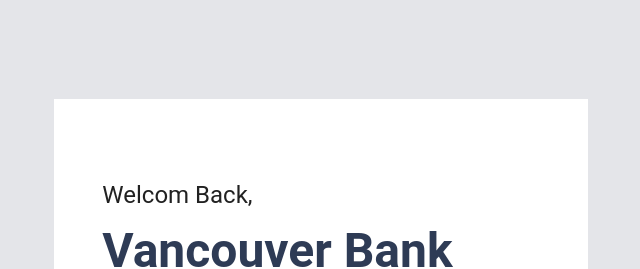
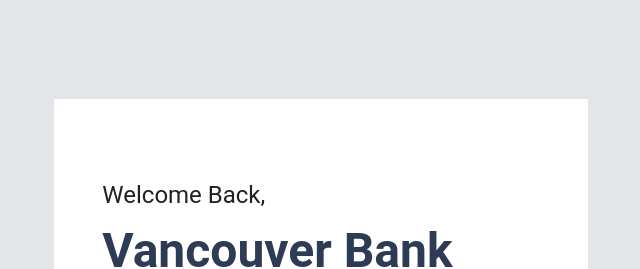
Before and after one commit to we-succeed/vb, a React (Create React App) app in the folder client/: page /login in a window 1280 px wide. Shown: the top 269 px of the page, without its empty margins (319-959 px from the left). Built offline with nearby package versions, Linux system fonts and the light colour scheme.

Commit message:
fixed misspell

```diff
--- a/client/src/components/Transfer/TransferTxForm.js
+++ b/client/src/components/Transfer/TransferTxForm.js
@@ -140,7 +140,7 @@ const TransferTxForm = (props) => {
 
     return (
         <Container component="main">
-            <PageTitle title={props.state.type === 'transfer' ? 'Trnasfer' : 'Send Money'} />
+            <PageTitle title={props.state.type === 'transfer' ? 'Transfer' : 'Send Money'} />
             {props.state.type && FormFields[props.state.type].schema.map((form, idx) => (
                 <VBInputField key={`user-profile-grid-${idx}`} form={form} data={tx} cb={PageCallBack} />
             ))}
--- a/client/src/pages/Login.js
+++ b/client/src/pages/Login.js
@@ -104,7 +104,7 @@ const Login = () => {
             >
                 <div className={classes.paper}>
                     <Typography component="h1" variant="h5" gutterBottom mb={1.5}>
-                        Welcom Back,
+                        Welcome Back,
                     </Typography>
                     <Typography className={classes.name} variant="h3" fontStyle='antialiased' mb={4}>Vancouver Bank</Typography>
                     <form className={classes.form} noValidate>
```
